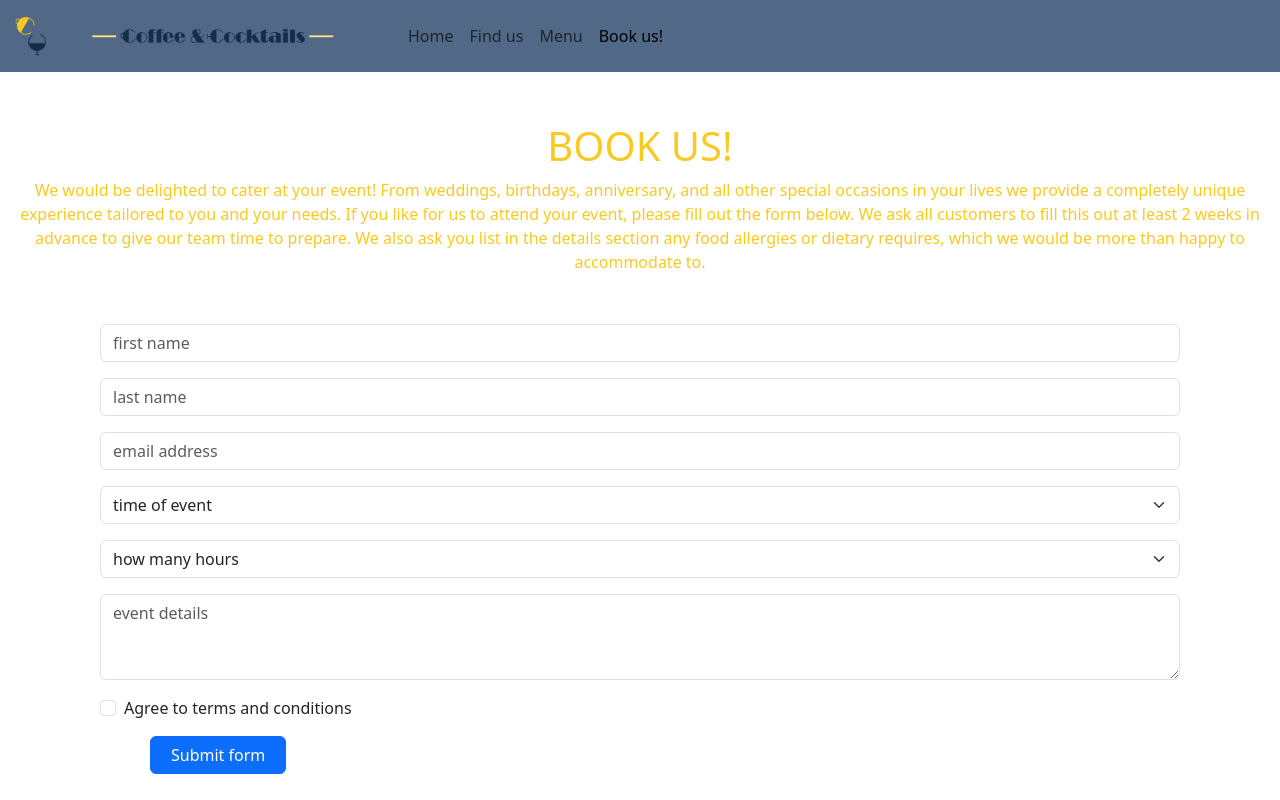
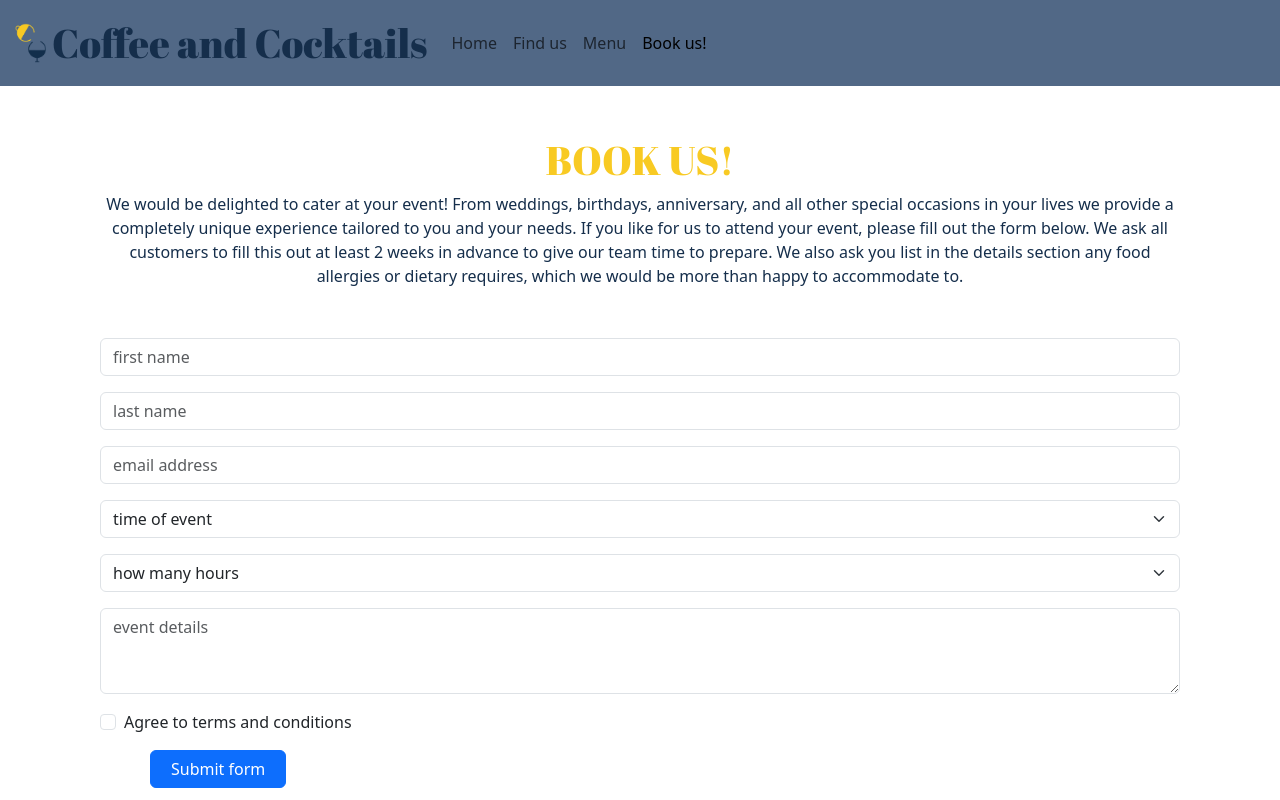
Before and after one commit to KatiePadfield/final-food-truck-website, a plain HTML site: page form.html in a window 1280 px wide. Drawn offline with Linux system fonts and the light colour scheme.

Commit message:
final changes

```diff
--- a/css/style.css
+++ b/css/style.css
@@ -1,9 +1,6 @@
 
 /* global */
 
-body {
-
-}
 
 .bg-info {
   background-color: #516886 !important;
@@ -13,10 +10,10 @@ body {
     color:white;
 }
 
-.font{
-  font-family: 'Dancing Script', cursive;
-  font-style: normal;
-  font-weight: 400;
+.my-font{
+  font-family: 'Abril Fatface', cursive;
+            font-weight: 400;
+            font-size: 40px;
 }
 
 .title {
@@ -44,6 +41,10 @@ body {
 ul {
   list-style-type: none;
 
+}
+
+.title-colour {
+  color: #152E4B;
 }
 
 
@@ -98,6 +99,12 @@ ul {
     padding-top: 50px;
   }
 
+  .my-form-text {
+   margin-left:  100px;
+    margin-right: 100px;
+
+  }
+
   .my-form {
     padding-left:  100px;
     padding-right: 100px;
--- a/form.html
+++ b/form.html
@@ -5,6 +5,8 @@
   <meta charset="UTF-8">
   <meta http-equiv="X-UA-Compatible" content="IE=edge">
   <meta name="viewport" content="width=device-width, initial-scale=1.0">
+  <link rel="preconnect" href="https://fonts.gstatic.com" crossorigin>
+<link href="https://fonts.googleapis.com/css2?family=Abril+Fatface&display=swap" rel="stylesheet">
   <link rel="stylesheet" href="css/bootstrap.min.css">
   <link rel="stylesheet" href="css/style.css">
 
@@ -12,20 +14,13 @@
 
 <body>
 
-  <title>Coffee and Cocktails</title>
+  <title class="my-font">Coffee and Cocktails</title>
   <header>
-    <!-- <!-- <nav class="navbar navbar-dark-lg bg-dark navbar-expand-lg">
-      <div class="container">
-        <a class="navbar-brand" href="#">
-          <img src="images/GWDS.svg" alt="Logo" width="40" height="40" class="d-inline-block align-text-center">
-          <h1 class="header-text">Coffee and Cocktials</h1>
 
-      </div>
-    </nav> -->
     <nav class=" navbar navbar-expand-lg bg-info">
       <div class="container-fluid header-color">
         <img src="images/logo.png" alt="Logo" width="40" height="40" class="d-inline-block align-text-center">
-        <a class="navbar-brand" href="index.html"><img src="images/title.png"width="332" height="46"  alt="Logo" class="align-text-center"></a>
+        <a class="navbar-brand my-font title-colour" href="index.html">Coffee and Cocktails</a>
         <button class="navbar-toggler" type="button" data-bs-toggle="collapse" data-bs-target="#navbarNav"
           aria-controls="navbarNav" aria-expanded="false" aria-label="Toggle navigation">
           <span class="navbar-toggler-icon"></span>
@@ -49,9 +44,9 @@
       </div>
     </nav>
 
-    <div class="about-form title">
-    <h1>BOOK US!</h1>
-      <div class="about-text">
+    <div class="about-form ">
+    <h1 class="my-font title">BOOK US!</h1>
+      <div class=" title-colour my-form-text">
       <p1>We would be delighted to cater at your event! From weddings, birthdays, anniversary, and all other special occasions in your lives we provide a completely unique experience tailored to you and your needs. If you like for us to attend your event, please fill out the form below. We ask all customers to fill this out at least 2 weeks in advance to give our team time to prepare. We also ask you list in the details section any food allergies or dietary requires, which we would be more than happy to accommodate to.
         </p1>
       </div>
```
Also changed, not shown: find.html (+7 -15 lines), index.html (+10 -30 lines), menu.html (+6 -13 lines), images/cocktial-in a can-mockup.png (added), 2 other files.
